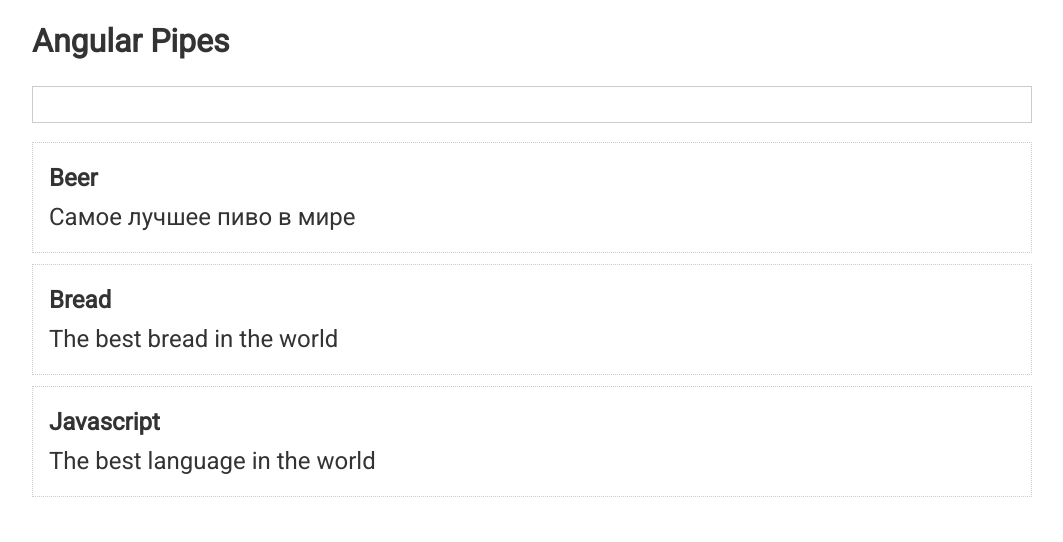
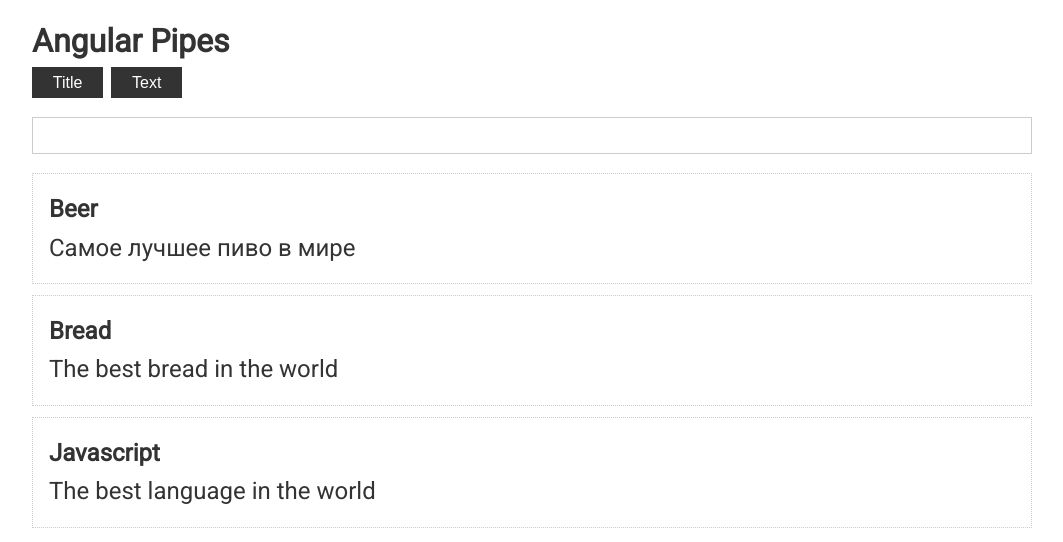
Before and after one commit to Comprehensher/angular-conspect, an Angular app: page / in a window 1280 px wide. Shown: the top 542 px of the page, without its empty margins (108-1171 px from the left). Built offline with nearby package versions, Linux system fonts and the light colour scheme.

Commit message:
Own pipe that filters Posts by title and text. But logic - whether filter by title or text we implements in pipes, button passes to pipe needed search creteria

```diff
--- a/src/app/app.component.html
+++ b/src/app/app.component.html
@@ -1,11 +1,14 @@
 <div class="container">
   <h1>Angular Pipes</h1>
+
+  <button class="btn" (click)="searchField='title'">Title</button>
+  <button class="btn" (click)="searchField='text'">Text</button>
 
   <input type="text" [(ngModel)]="search">
 
 <!--  На каждой итерации выводим div-->
   <div
-    *ngFor="let post of posts | filter:search"
+    *ngFor="let post of posts | filter:search:searchField"
     class="card">
       <h2>{{post.title}}</h2>
       <p>{{post.text}}</p>
--- a/src/app/app.component.ts
+++ b/src/app/app.component.ts
@@ -13,6 +13,7 @@ export interface Post {
 export class AppComponent {
 
   search = ''
+  searchField = 'title'
 
   posts: Post[] = [
     {title: 'Beer', text: 'Самое лучшее пиво в мире'},
--- a/src/app/pipes/filter.pipe.ts
+++ b/src/app/pipes/filter.pipe.ts
@@ -6,12 +6,12 @@ import {Post} from "../app.component";
 })
 export class FilterPipe implements PipeTransform {
 
-  transform(posts: Post[], search: string = ''): Post[] {
+  transform(posts: Post[], search: string = '', field: string='title'): Post[] {
     if (!search.trim()) {
       return posts
     }
     return posts.filter(post => {
-      return post.title.toLowerCase().includes(search.toLowerCase())
+      return post[field].toLowerCase().includes(search.toLowerCase())
     })
   }
 
```
